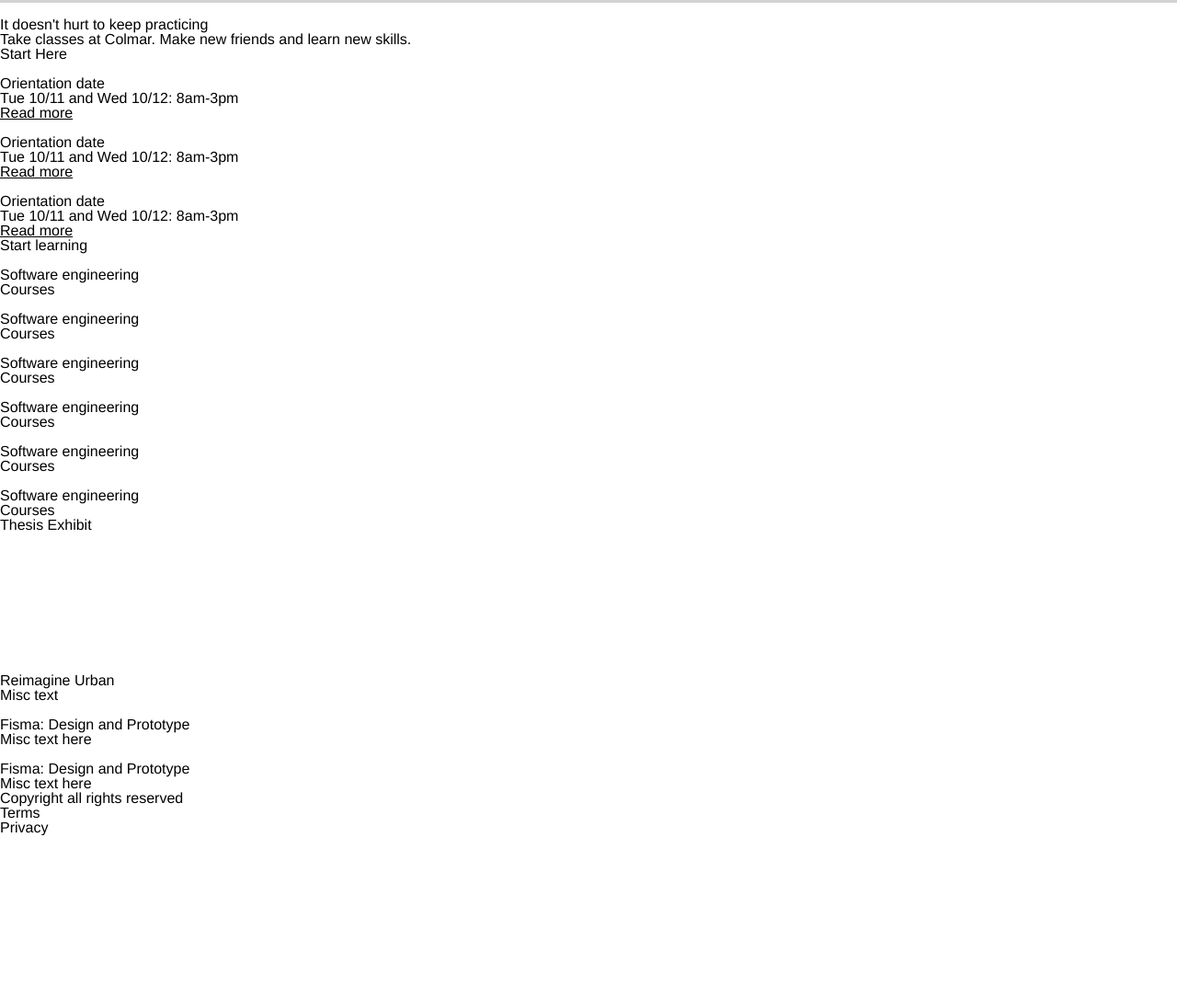
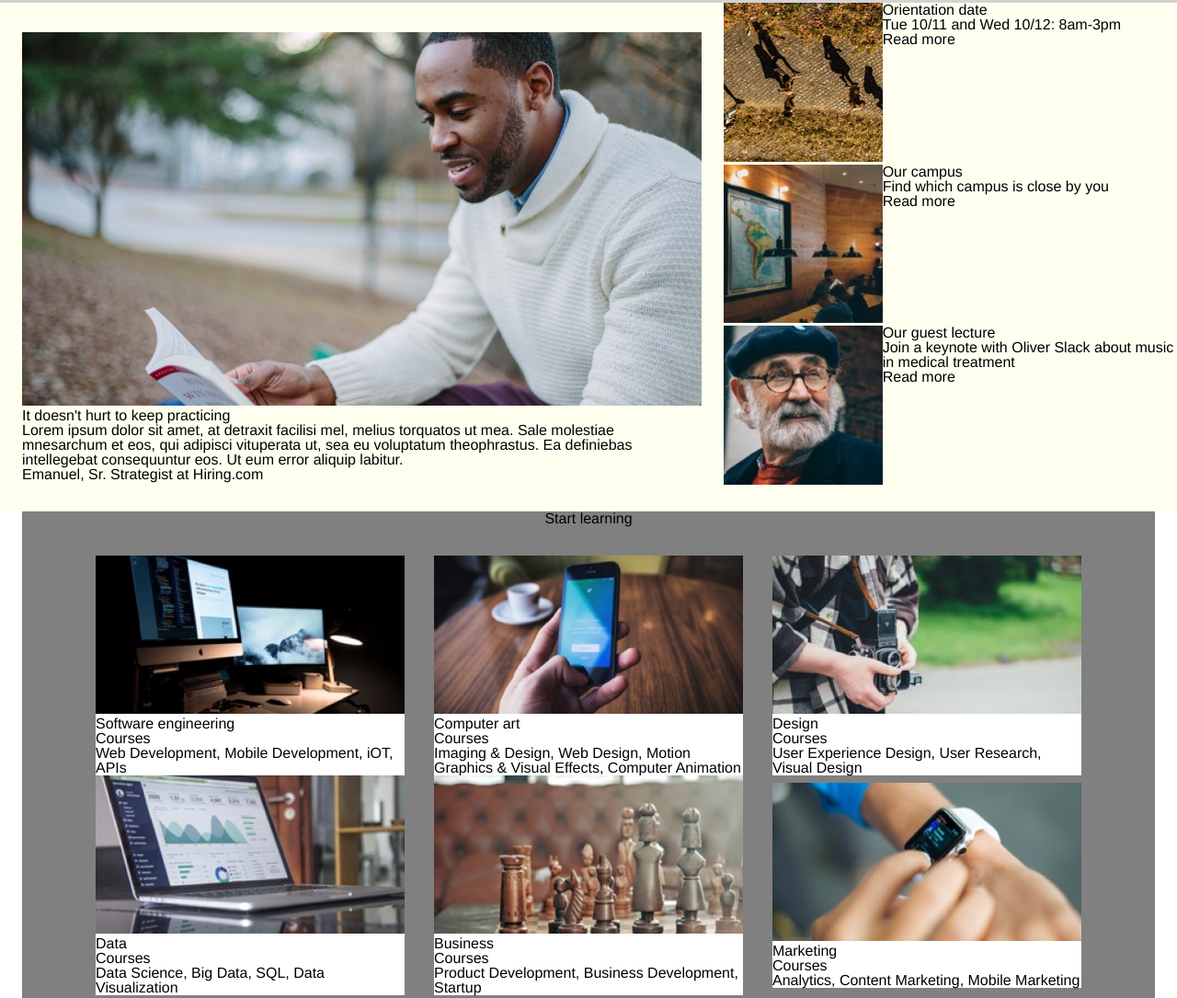
Before and after one commit to ristau/Colmar, a plain HTML site: page index.html in a window 1280 px wide. Shown: the part 738-1823 px from the top of the page at 92% size. Before the commit the page ends 1646 px from the top, so only its background shows below. Drawn offline with Linux system fonts and the light colour scheme.

Commit message:
implement basic flex styling

```diff
--- a/index.html
+++ b/index.html
@@ -57,45 +57,46 @@
 
     <!-- School Info -->
 
-    <div class="school-info">
-        <div class="student">
+    <div class="school-info flex">
+        <div class="student flex container">
         	  <div class="img-container">
-        		<img src="" alt="" >
+        		  <img src="./resources/images/information-main.jpg" alt="photo of student reading" >
         	  </div>
     		    <div class="title">
-    			<h1>It doesn't hurt to keep practicing</h1>
-    			<p>Take classes at Colmar. Make new friends and learn new skills.</p>
-    			<h5>Start Here</h5>
+    			       <h2>It doesn't hurt to keep practicing</h2>
+    			       <p>Lorem ipsum dolor sit amet, at detraxit facilisi mel, melius torquatos ut mea.
+                Sale molestiae mnesarchum et eos, qui adipisci vituperata ut, sea eu voluptatum theophrastus. Ea definiebas intellegebat consequuntur eos. Ut eum error aliquip labitur.</p>
+    			       <h6>Emanuel, Sr. Strategist at Hiring.com</h5>
     		    </div>
 	       </div>
-	    <div class="info-cards card">
-	    	<div class="card">
-	    		<div class="image-container">
-	    		    <img src="" alt="">
+	    <div class="cards-horizontal">
+	    	<div class="card-horizontal flex">
+	    		<div class="img-container">
+	    		    <img src="./resources/images/information-orientation.jpg" alt="photo of students walking">
 	    		</div>
-	    		<div class="info-detail">
+	    		<div class="text flex">
 	    			<h3>Orientation date</h3>
 	    			<p>Tue 10/11 and Wed 10/12: 8am-3pm</p>
 	    			<a href="#">Read more</a>
 	    		</div>
 	    	</div>
-	    	<div class="card">
-	    		<div class="image-container">
-	    		    <img src="" alt="">
+	    	<div class="card-horizontal flex">
+	    		<div class="img-container">
+	    		    <img src="./resources/images/information-campus.jpg" alt="photo of classroom">
 	    		</div>
-	    		<div class="info-detail">
-	    			<h3>Orientation date</h3>
-	    			<p>Tue 10/11 and Wed 10/12: 8am-3pm</p>
+	    		<div class="text flex">
+	    			<h3>Our campus</h3>
+	    			<p>Find which campus is close by you</p>
 	    			<a href="#">Read more</a>
 	    		</div>
 	    	</div>
-	    	<div class="card">
-	    		<div class="image-container">
-	    		    <img src="" alt="">
+	    	<div class="card-horizontal flex">
+	    		<div class="img-container">
+	    		    <img src="./resources/images/information-guest-lecture.jpg" alt="photo of guest lecturer">
 	    		</div>
-	    		<div class="info-detail">
-	    			<h3>Orientation date</h3>
-	    			<p>Tue 10/11 and Wed 10/12: 8am-3pm</p>
+	    		<div class="text flex">
+	    			<h3>Our guest lecture</h3>
+	    			<p>Join a keynote with Oliver Slack about music in medical treatment</p>
 	    			<a href="#">Read more</a>
 	    		</div>
 	    	</div>
@@ -104,103 +105,121 @@
 
      <!-- Curriculum -->
 
-    <div class="curriculum">
+    <div class="curriculum container flex">
     	<h2>Start learning</h2>
-    	<div class="course-cards">
+    	<div class="course-cards flex">
     		<div class="card">
-    			<div class="image-container"><img src="" alt=""></div>
+    			<div class="img-container">
+            <img src="./resources/images/course-software.jpg" alt="photo of computers">
+          </div>
     			<div class="curriculum-info">
     				<h3>Software engineering</h3>
     	    	 	<h5>Courses</h5>
-    	     		<p class="description"></p>
+    	     		<p class="description">Web Development, Mobile Development, iOT, APIs</p>
     			</div>
     		</div>
     		<div class="card">
-    			<div class="image-container"><img src="" alt=""></div>
+    			<div class="img-container"><img src="./resources/images/course-computer-art.jpg" alt="photo of person holding mobile phone"></div>
     			<div class="curriculum-info">
-    				<h3>Software engineering</h3>
+    				<h3>Computer art</h3>
     	    	 	<h5>Courses</h5>
-    	     		<p class="description"></p>
+    	     		<p class="description">Imaging & Design, Web Design, Motion Graphics & Visual Effects, Computer Animation</p>
     			</div>
     		</div>
     		<div class="card">
-    			<div class="image-container"><img src="" alt=""></div>
+    			<div class="img-container">
+            <img src="./resources/images/course-design.jpg" alt="photo of person holding camera">
+          </div>
     			<div class="curriculum-info">
-    				<h3>Software engineering</h3>
+    				<h3>Design</h3>
     	    	 	<h5>Courses</h5>
-    	     		<p class="description"></p>
+    	     		<p class="description">User Experience Design, User Research, Visual Design</p>
     			</div>
     		</div>
     		<div class="card">
-    			<div class="image-container"><img src="" alt=""></div>
+    			<div class="img-container">
+            <img src="./resources/images/course-data.jpg" alt="photo of laptop">
+          </div>
     			<div class="curriculum-info">
-    				<h3>Software engineering</h3>
+    				<h3>Data</h3>
     	    	 	<h5>Courses</h5>
-    	     		<p class="description"></p>
+    	     		<p class="description">Data Science, Big Data, SQL, Data Visualization</p>
     			</div>
     		</div>
     		<div class="card">
-    			<div class="image-container"><img src="" alt=""></div>
+    			<div class="img-container">
+            <img src="./resources/images/course-business.jpg" alt="photo of chess set">
+          </div>
     			<div class="curriculum-info">
-    				<h3>Software engineering</h3>
+    				<h3>Business</h3>
     	    	 	<h5>Courses</h5>
-    	     		<p class="description"></p>
+    	     		<p class="description">Product Development, Business Development, Startup</p>
     			</div>
     		</div>
     		<div class="card">
-    			<div class="image-container"><img src="" alt=""></div>
+    			<div class="img-container">
+            <img src="./resources/images/course-marketing.jpg" alt="photo of person looking at watch">
+          </div>
     			<div class="curriculum-info">
-    				<h3>Software engineering</h3>
+    				<h3>Marketing</h3>
     	    	 	<h5>Courses</h5>
-    	     		<p class="description"></p>
+    	     		<p class="description">Analytics, Content Marketing, Mobile Marketing</p>
     			</div>
     		</div>
     	</div>
     </div>
 
       <!-- Thesis -->
-      <div class="thesis">
+      <div class="thesis container">
  		   <h2>Thesis Exhibit</h2>
-    		<div class="research">
+    		<div class="research flex container">
 				<div class="video">
 					<div class="video-container">
-						<video></video>
+						<video controls>
+               <source src="./resources/video/thesis.mp4" type="video/mp4">
+            </video>
 					</div>
 					<div class="video-info">
 						<h3>Reimagine Urban</h3>
-						<p>Misc text</p>
+						<p>Lorem ipsum dolor sit amet, at detraxit facilisi mel, melius torquatos ut mea.
+              Sale molestiae mnesarchum et eos, qui adipisci vituperata ut, sea eu voluptatum theophrastus.
+              Ea definiebas intellegebat consequuntur eos. Ut eum error aliquip labitur</p>
 					</div>
 				</div>
-				<div class="cards">
-					<div class="image-container"><img src="" alt=""></div>
-					<div class="research-info card">
+				  <div class="cards-horizontal">
+            <div class="card-horizontal flex">
+					     <div class="img-container">
+                  <img src="./resources/images/thesis-fisma.jpg" alt="photo of design notes">
+                </div>
+					      <div class="text flex">
 						        <h3>Fisma: Design and Prototype</h3>
-						<p>Misc text here</p>
+						        <p>Designer showcase of new prototype product</p>
 					      </div>
 				    </div>
-				<div class="cards">
-					<div class="image-container"><img src="" alt=""></div>
-					<div class="research-info card">
-						<h3>Fisma: Design and Prototype</h3>
-						<p>Misc text here</p>
+            <div class="card-horizontal flex">
+               <div class="img-container">
+                  <img src="./resources/images/thesis-now-and-then.jpg" alt="photo of New York">
+                </div>
+                <div class="text flex">
+                    <h3>Now and Then</h3>
+                    <p>Research Study about New York</p>
+                </div>
             </div>
         </div>
     </div>
   </div>
     <!-- Footer -->
 
-    <footer>
+    <footer class="container flex">
    		 <div class="copyright">
    		 	<p>Copyright all rights reserved</p>
    		 </div>
    		 <div class="terms">
    		 	<ul>
-   		 	  <li>Terms</li>
-   		 	  <li>Privacy</li>
+   		 	  <li><a href="#">Terms</a></li>
+   		 	  <li><a href="#">Privacy</a></li>
    		 	</ul>
    		 </div>
-
-
     </footer>
 
     </body>
--- a/resources/css/style.css
+++ b/resources/css/style.css
@@ -10,6 +10,8 @@ body {
   color: black;
 }
 
+/* Container & Flex */
+
 .container {
    margin: 0 1.5rem;
 }
@@ -19,10 +21,10 @@ body {
   flex-direction: row;
 }
 
-h2 {
+/* Generic Styling Elements */
 
-}
 
+/* Button */
 .btn {
   width: 100%;
   text-align: center;
@@ -35,22 +37,52 @@ h2 {
   color: lightgray;
 }
 
+/* Generic Image Container and Images */
+
 .img-container {
+  max-width: 100%;
+  height: auto;
+}
+
+img {
+  width: 100%;
+  height: auto;
+}
+
+/* Card - Image with Text Below */
+
+.card {
   width: 100%;
 }
 
-.title {
+/* Horizontal Card - Image on Left with Text on Right */
+
+.cards-horizontal {
+    width: 40%;
 }
 
-.card {
+.card-horizontal {
+    min-width: 100%;
 }
 
-.cards {
+.card-horizontal .img-container {
+  width: 35%;
+}
+
+.card-horizontal .text {
+  width: 65%;
 }
 
 
+.text.flex {
+  flex-direction: column;
+}
+
+/* Links */
+
 a {
   color: black;
+  text-decoration: none;
 }
 
 
@@ -139,16 +171,8 @@ nav ul li {
   overflow: hidden;
 }
 
-.banner-items img {
-  width: 100%;
-  height: auto;
-  object-position: center;
-  object-fit: contain;
-}
-
 .banner-items .title {
   width: 40%;
-
 }
 
 .banner-items .title-items {
@@ -194,10 +218,6 @@ nav ul li {
       margin: 0;
     }
 
-    .banner img {
-        object-fit: cover;
-    }
-
     .banner-items .title {
       width: 100%;
     }
@@ -207,33 +227,53 @@ nav ul li {
       margin: 0 2rem;
       padding-bottom: 2rem;
     }
-
-
 }
 
 
 /* School Info */
 
 .school-info {
+  background-color: ivory;
+}
+
+.school-info .container {
+  padding: 2rem 0;
 }
 
 .student {
-}
-
-.info-cards {
-}
-
-.info-detail {
+  width: 60%;
+  flex-direction: column;
 }
 
 
 /* Curriculum */
 
 .curriculum {
+  background-color: gray;
+}
+
+.curriculum.flex {
+  flex-direction: column;
+  justify-content: center;
+  align-items: center;
 }
 
 .course-cards{
+  margin: 2rem 3.5rem;
 }
+
+.course-cards.flex{
+  flex-wrap: wrap;
+  align-items: center;
+  justify-content: center;
+}
+
+.curriculum .card {
+  background-color: white;
+  margin: 0 1rem;
+  width: 30%;
+}
+
 
 .curriculum-info{
 }
@@ -244,15 +284,40 @@ nav ul li {
 
 
 /* Thesis */
+
 .thesis {
+  background-color: pink;
 }
 
+.thesis h2 {
+  text-align: center;
+}
 
-.video {
+.thesis .video {
+  width: 60%;
 }
+
+.thesis .video-container {
+    max-width: 100%;
+}
+
+.thesis .video-container video {
+  max-width: 100%;
+  height: auto;
+}
+
 
 
 /* Footer */
 footer {
+  background-color: linen;
+}
 
+footer ul li {
+    display: inline-block;
+    padding: 0 .5rem;
 }
+
+footer.flex{
+  justify-content: space-between;
+}
```
Lines whose indentation alone changed are shown as unchanged.
